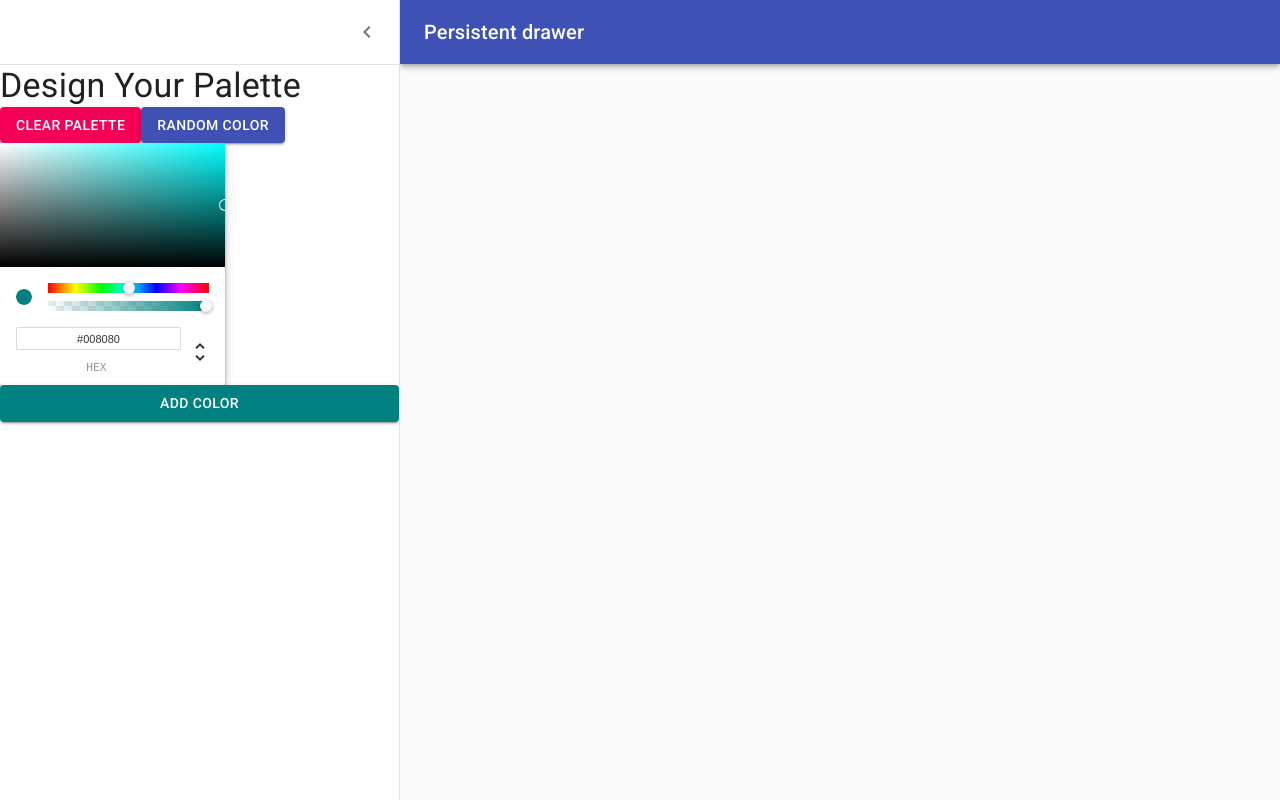
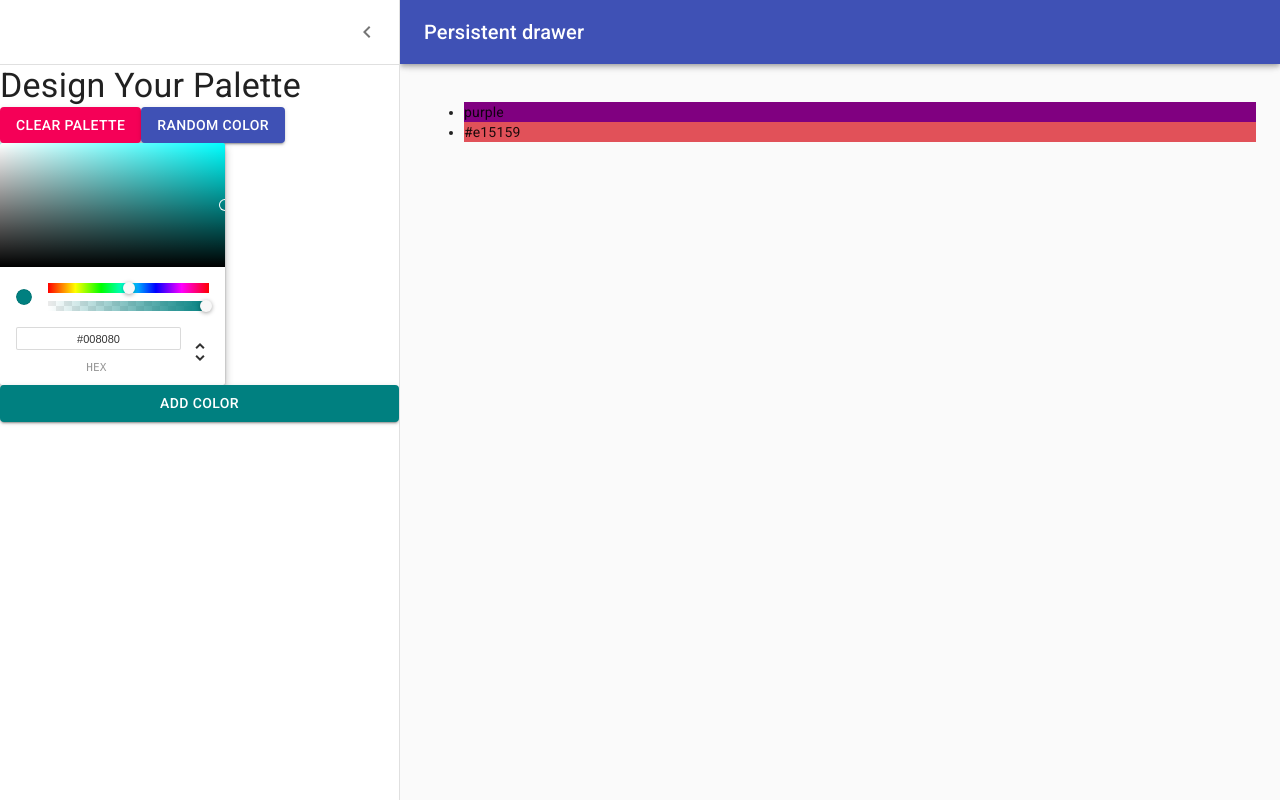
Before and after one commit to storrence88/react-color-picker, a React (Create React App) app: page /palette/new in a window 1280 px wide. Built offline with nearby package versions, Linux system fonts and the light colour scheme.

Commit message:
Create method to add new color to state

```diff
--- a/src/NewPaletteForm.js
+++ b/src/NewPaletteForm.js
@@ -76,7 +76,7 @@ const styles = (theme) => ({
 class NewPaletteForm extends Component {
   constructor(props) {
     super(props);
-    this.state = { open: true, currentColor: 'teal' };
+    this.state = { open: true, currentColor: 'teal', colors: ['purple', '#e15159'] };
   }
 
   handleDrawerOpen = () => {
@@ -89,6 +89,10 @@ class NewPaletteForm extends Component {
 
   updateCurrentColor = (newColor) => {
     this.setState({ currentColor: newColor.hex });
+  };
+
+  addNewColor = () => {
+    this.setState({ colors: [...this.state.colors, this.state.currentColor] });
   };
 
   render() {
@@ -150,6 +154,7 @@ class NewPaletteForm extends Component {
             variant='contained'
             color='primary'
             style={{ backgroundColor: this.state.currentColor }}
+            onClick={this.addNewColor}
           >
             Add Color
           </Button>
@@ -160,6 +165,9 @@ class NewPaletteForm extends Component {
           })}
         >
           <div className={classes.drawerHeader} />
+          <ul>
+            {this.state.colors.map((color) => <li style={{ backgroundColor: color }}>{color}</li>)}
+          </ul>
         </main>
       </div>
     );
```
